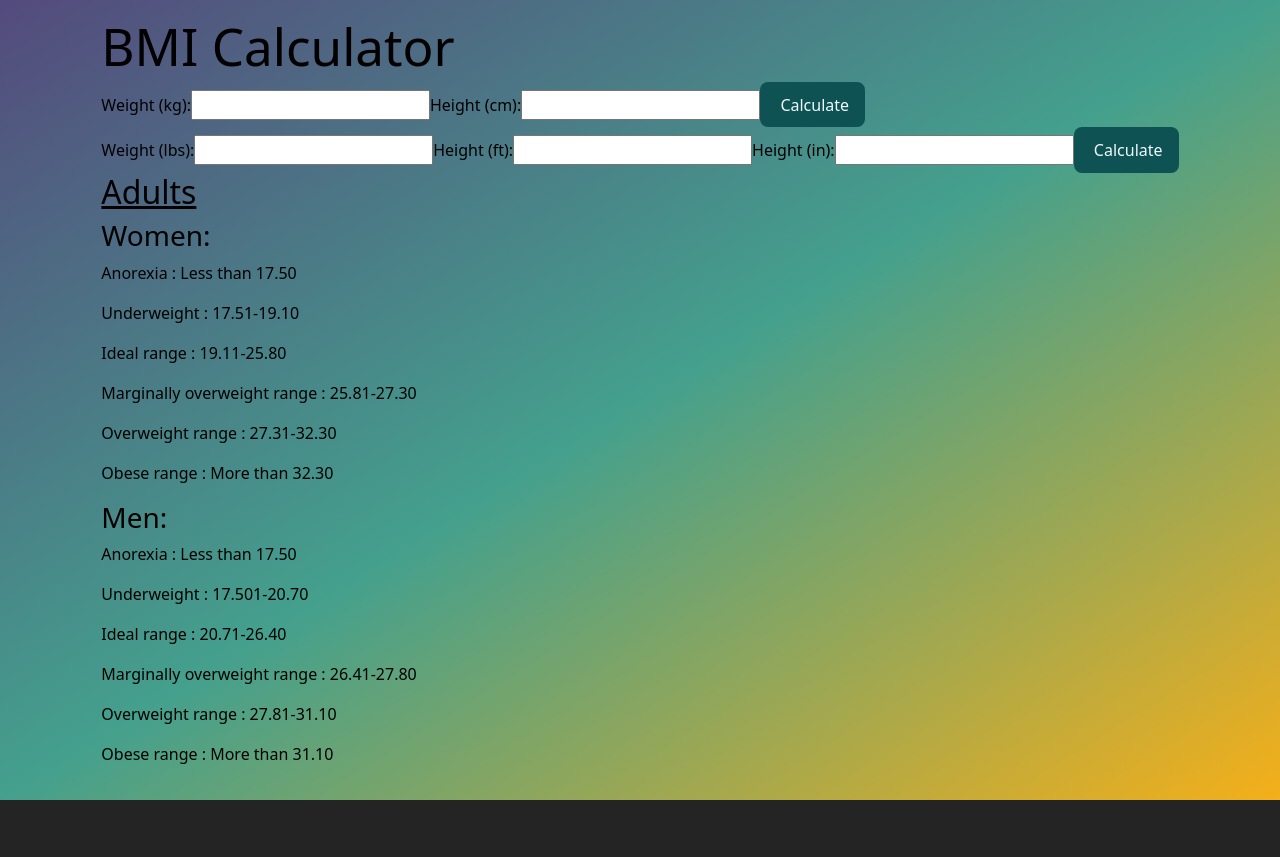
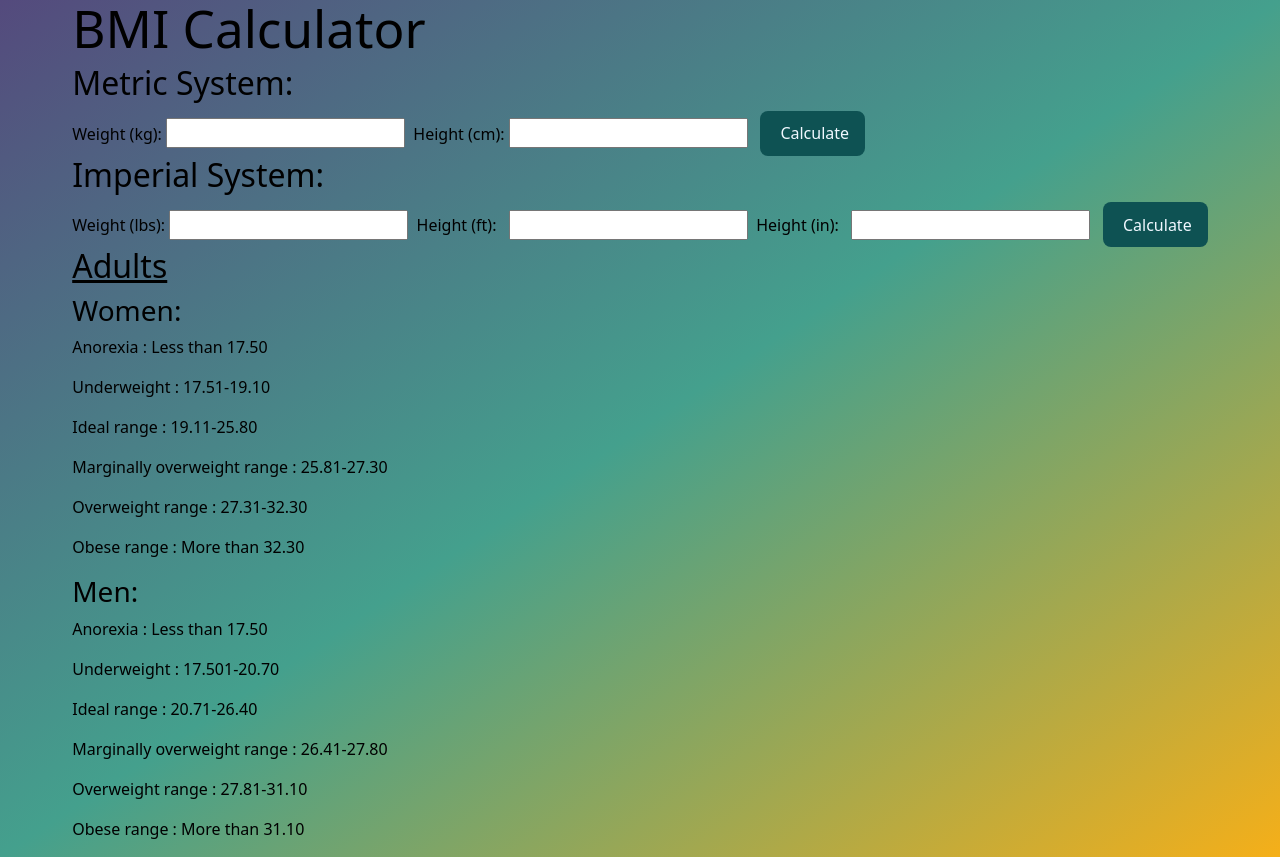
Before and after one commit to MyCloudAtl/Health-Fit, a React (Vite) app in the folder Health-Fit/: page /BMI in a window 1280 px wide. Before the commit the page ends 800 px from the top, so only its background shows below. Built offline with nearby package versions, Linux system fonts and the light colour scheme; no server answers.

Commit message:
modifications to BMI and ReadMe

```diff
--- a/Health-Fit/src/App.css
+++ b/Health-Fit/src/App.css
@@ -25,7 +25,10 @@ h1 {
     text-shadow: 1px 1px 2px black;
     font-family: "Raleway", sans-serif;
 }
-
+.bmi-answer{
+    background-color:rgba(255, 255, 255, 0.484);
+    text-align:center;
+}
 #Delete {
     background-color: rgb(176, 15, 15);
 }
--- a/Health-Fit/src/components/BMI.jsx
+++ b/Health-Fit/src/components/BMI.jsx
@@ -14,13 +14,13 @@ const BMI = () => {
   const calculateAmericanBMI = () => {
     //the formula below was sourced from https://www.geeksforgeeks.org/how-do-you-convert-5-feet-10-inches-into-meters/
       const heightInAmerica = (feet * 0.3048) + (inches * 0.0254)
-      const calculatedAmericanBMI = (weightKg / (heightInAmerica * heightInAmerica));
-      setABMI(calculatedAmericanBMI);
+      const calculatedAmericanBMI = (weightKg / (heightInAmerica * heightInAmerica))
+      setABMI(calculatedAmericanBMI)
   }
   const calculateBMI = () => {
     const heightInMeters = bmiheight / 100;
-    const calculatedBMI = (bmiweight / (heightInMeters * heightInMeters)).toFixed(2);
-    setBMI(calculatedBMI);
+    const calculatedBMI = (bmiweight / (heightInMeters * heightInMeters)).toFixed(2)
+    setBMI(calculatedBMI)
   };
 
   return (
@@ -28,23 +28,32 @@ const BMI = () => {
       <h1>BMI Calculator</h1>
       <header>
       <label>
-        Weight (kg):
+        <h2>Metric System:</h2>
+        Weight (kg):&nbsp;
         <input type="number" value={bmiweight} onChange={(e) => setBMIWeight(e.target.value)} />
-        Height (cm):
+        &nbsp;
+        Height (cm):&nbsp;
         <input type="number" value={bmiheight} onChange={(e) => setBMIHeight(e.target.value)} />
+        &nbsp; &nbsp;
       <button onClick={calculateBMI}>Calculate</button>
-      {bmi && <p>Your BMI is: {bmi}</p>}
+      <div className="bmi-answer">{bmi && <h4>Your BMI is: {bmi}</h4>}</div>
       </label>
       <br />
       <label>
-        Weight (lbs):
+        <h2>Imperial System:</h2>
+        Weight (lbs):&nbsp;
         <input type="number" value={weight} onChange={(e) => setWeight(e.target.value)} />
-        Height (ft):
+        &nbsp;
+        Height (ft):&nbsp;
+        &nbsp;
         <input type="number" value={feet} onChange={(e) => setFeet(e.target.value)} />
-        Height (in):
+        &nbsp;
+        Height (in):&nbsp;
+        &nbsp;
         <input type="number" value={inches} onChange={(e) => setInches(e.target.value)} />
+        &nbsp; &nbsp;
         <button onClick={calculateAmericanBMI}>Calculate</button>
-      {abmi && <p>Your BMI is: {abmi}</p>}
+      <div className="bmi-answer">{abmi && <h4>Your BMI is: {abmi}</h4>}</div>
       </label>
       <br />
       </header>
```
Also changed, not shown: 1 other file (tests, documents, lock files or other folders).
